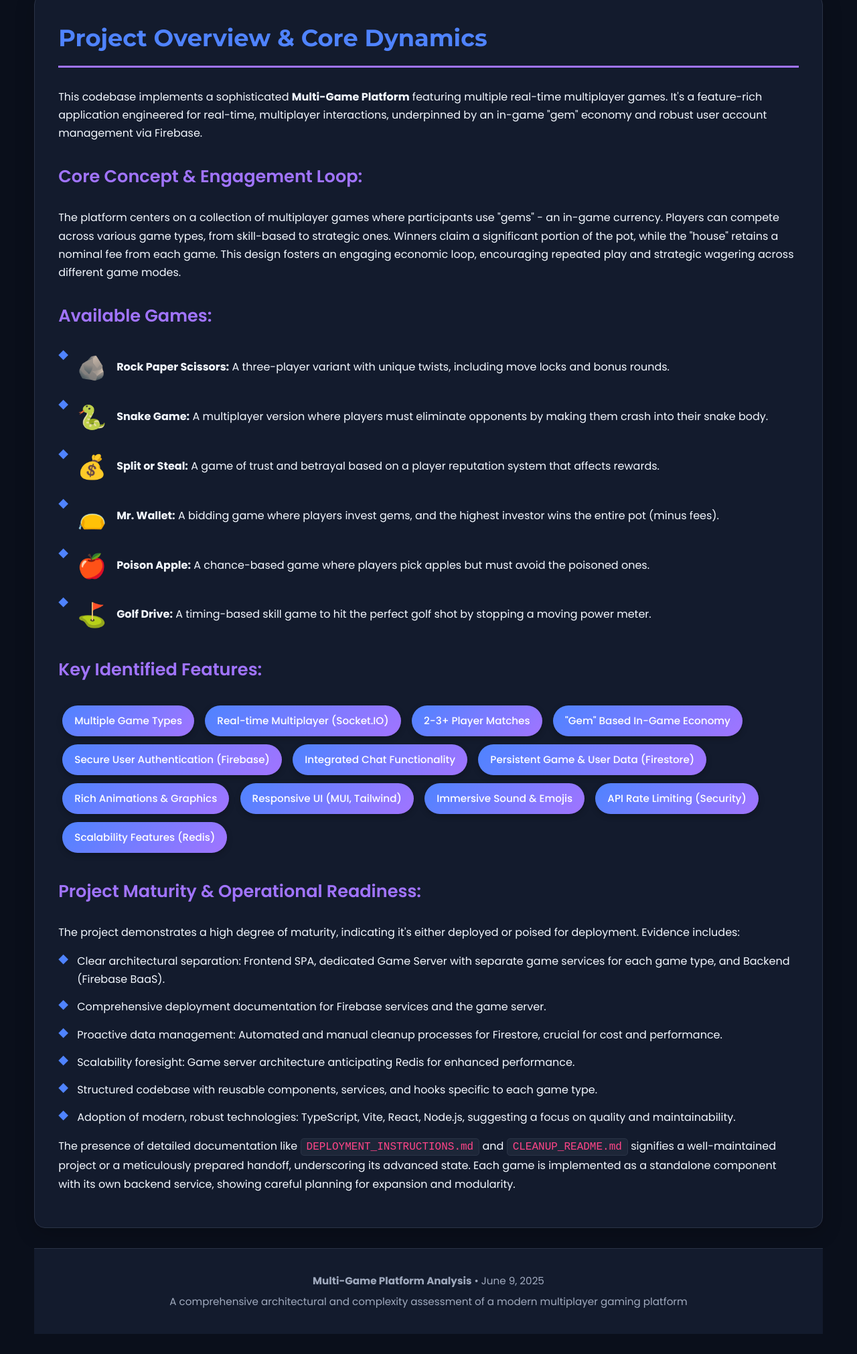
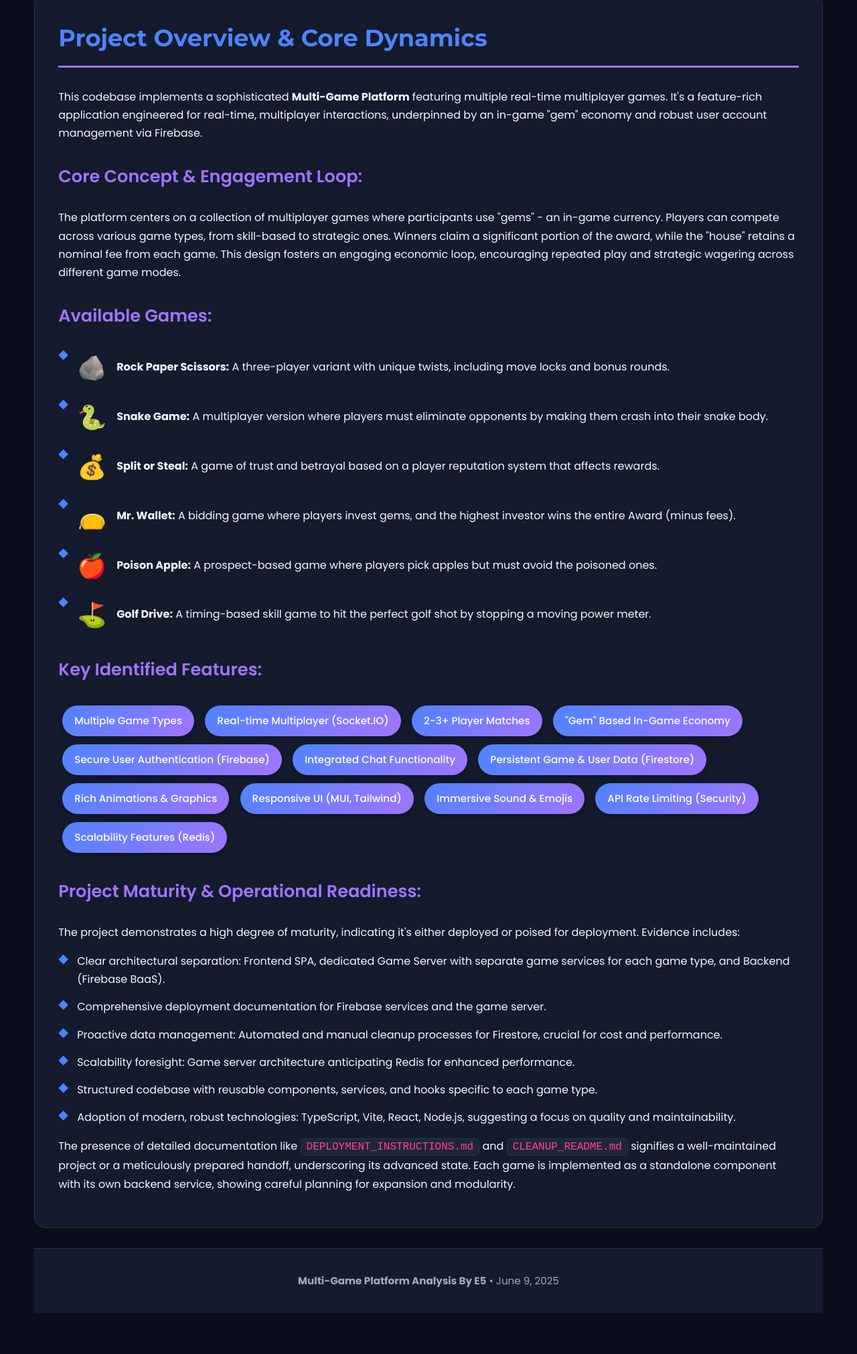
Before and after one commit to Hacaka288/uppda, a plain HTML site: page index.html in a window 1280 px wide. Shown: the part 515-2536 px from the top of the page at 67% size. After the commit the page ends 2505 px from the top, so only its background shows below. Drawn offline with Linux system fonts and the light colour scheme.

Commit message:
Update index.html

```diff
--- a/index.html
+++ b/index.html
@@ -512,15 +512,15 @@
             <p>This codebase implements a sophisticated <strong>Multi-Game Platform</strong> featuring multiple real-time multiplayer games. It's a feature-rich application engineered for real-time, multiplayer interactions, underpinned by an in-game "gem" economy and robust user account management via Firebase.</p>
 
             <h3>Core Concept & Engagement Loop:</h3>
-            <p>The platform centers on a collection of multiplayer games where participants use "gems" - an in-game currency. Players can compete across various game types, from skill-based to strategic ones. Winners claim a significant portion of the pot, while the "house" retains a nominal fee from each game. This design fosters an engaging economic loop, encouraging repeated play and strategic wagering across different game modes.</p>
+            <p>The platform centers on a collection of multiplayer games where participants use "gems" - an in-game currency. Players can compete across various game types, from skill-based to strategic ones. Winners claim a significant portion of the award, while the "house" retains a nominal fee from each game. This design fosters an engaging economic loop, encouraging repeated play and strategic wagering across different game modes.</p>
 
             <h3>Available Games:</h3>
             <ul>
                 <li><span class="game-icon">🪨</span><strong>Rock Paper Scissors:</strong> A three-player variant with unique twists, including move locks and bonus rounds.</li>
                 <li><span class="game-icon">🐍</span><strong>Snake Game:</strong> A multiplayer version where players must eliminate opponents by making them crash into their snake body.</li>
                 <li><span class="game-icon">💰</span><strong>Split or Steal:</strong> A game of trust and betrayal based on a player reputation system that affects rewards.</li>
-                <li><span class="game-icon">👝</span><strong>Mr. Wallet:</strong> A bidding game where players invest gems, and the highest investor wins the entire pot (minus fees).</li>
-                <li><span class="game-icon">🍎</span><strong>Poison Apple:</strong> A chance-based game where players pick apples but must avoid the poisoned ones.</li>
+                <li><span class="game-icon">👝</span><strong>Mr. Wallet:</strong> A bidding game where players invest gems, and the highest investor wins the entire Award (minus fees).</li>
+                <li><span class="game-icon">🍎</span><strong>Poison Apple:</strong> A prospect-based game where players pick apples but must avoid the poisoned ones.</li>
                 <li><span class="game-icon">⛳</span><strong>Golf Drive:</strong> A timing-based skill game to hit the perfect golf shot by stopping a moving power meter.</li>
             </ul>
 
@@ -929,7 +929,7 @@
             </div>
             <p>This project represents an <strong>exceptionally high level of complexity</strong>, extending far beyond a typical gaming application. The sophistication stems from the combination of multiple distinct game types, each with its own logic, within a unified platform architecture:</p>
             <ul>
-                <li><strong>Multi-Game Integration:</strong> Supporting six different game types with diverse mechanics (turn-based, real-time, skill-based, chance-based) under a single coherent platform.</li>
+                <li><strong>Multi-Game Integration:</strong> Supporting six different game types with diverse mechanics (turn-based, real-time, skill-based, prospect-based) under a single coherent platform.</li>
                 <li><strong>Real-time Multiplayer Engine:</strong> Implementing resilient real-time interactions with Socket.IO, managing concurrent user states across different game types, and ensuring data consistency across clients.</li>
                 <li><strong>Service-Oriented Architecture:</strong> Coordinating operations between game-specific services while maintaining shared infrastructure for authentication, economic features, and data persistence.</li>
                 <li><strong>Complex Game-Specific Logic:</strong> Each game implements intricate mechanics - from physics simulation in Snake and Golf to reputation systems in Split or Steal, probabilistic outcomes in Poison Apple, and strategic dynamics in Rock Paper Scissors.</li>
@@ -1171,8 +1171,7 @@
         </section>
 
         <footer>
-            <p><strong>Multi-Game Platform Analysis</strong> • <span id="lastUpdatedDate">Generated on June 15, 2023</span></p>
-            <p>A comprehensive architectural and complexity assessment of a modern multiplayer gaming platform</p>
+            <p><strong>Multi-Game Platform Analysis By E5</strong> • <span id="lastUpdatedDate">June 15, 2023</span></p>
         </footer>
     </div>
 
```
